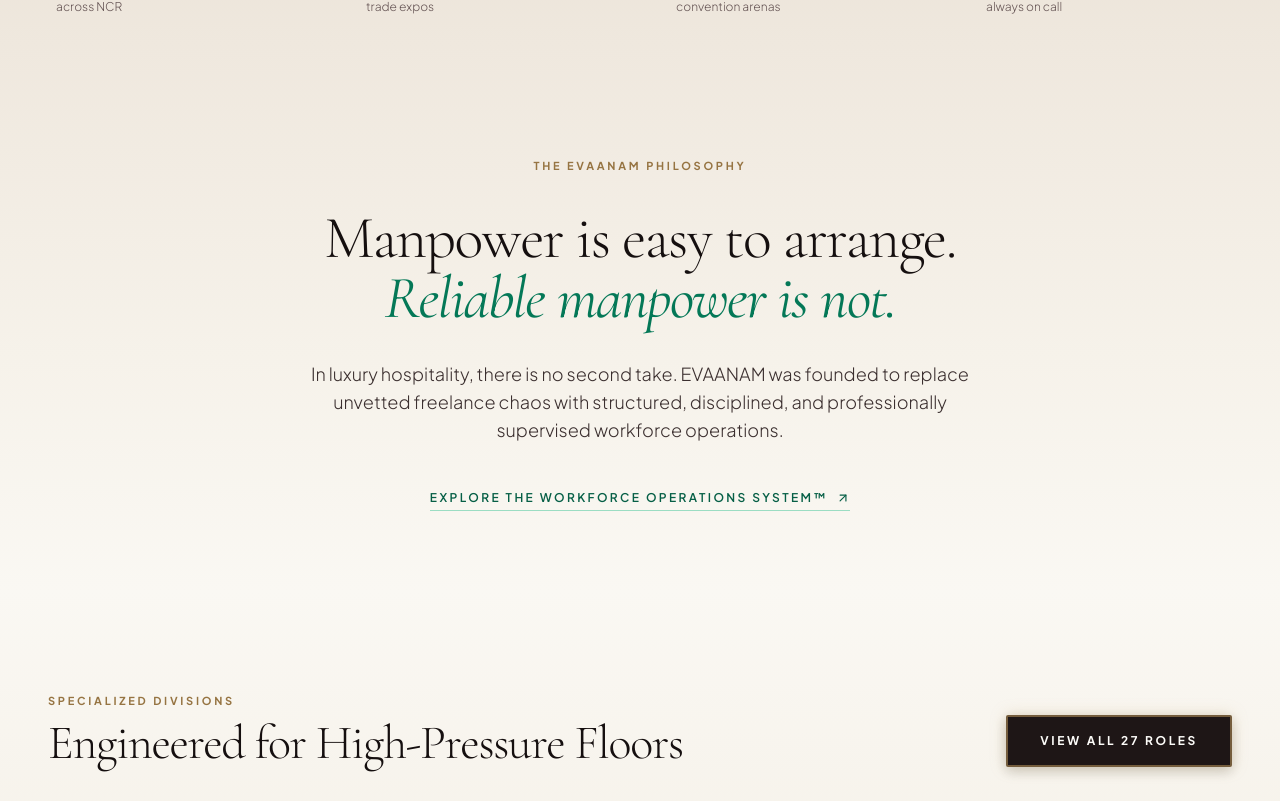
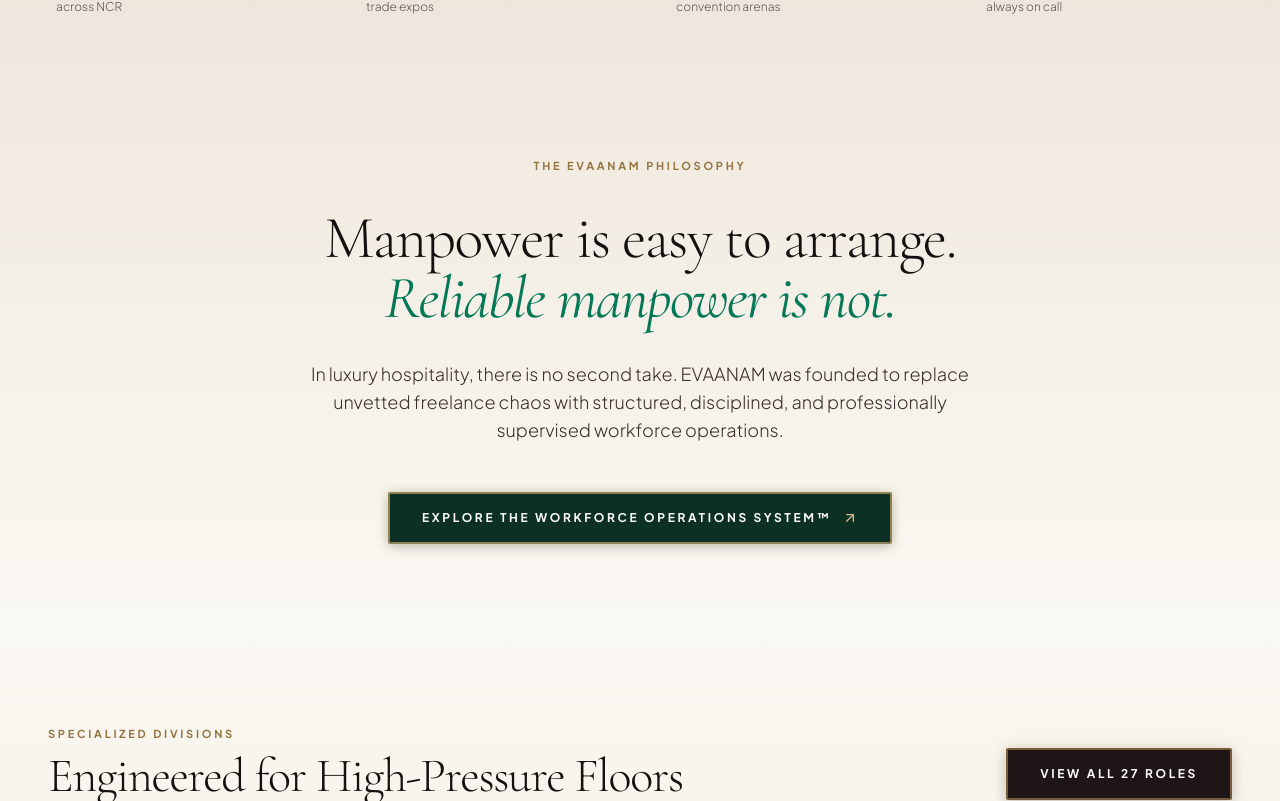
Before and after one commit to zbr-khn/evaanam-website, a React (Vite) app: page / in a window 1280 px wide. Shown: the part 1999-2800 px from the top of the page. Built offline with nearby package versions, Linux system fonts and the light colour scheme; a web font is replaced by a local one.

Commit message:
feat: convert Explore Workforce Operations System and all actions to bold enclosed themed-filled glowing buttons with ambient luxury pulse

```diff
--- a/src/pages/HomePage.jsx
+++ b/src/pages/HomePage.jsx
@@ -131,13 +131,13 @@
               <p className="text-base sm:text-lg font-light leading-relaxed max-w-2xl mx-auto">
                 In luxury hospitality, there is no second take. EVAANAM was founded to replace unvetted freelance chaos with structured, disciplined, and professionally supervised workforce operations.
               </p>
-              <div className="pt-2">
+              <div className="pt-4 flex justify-center">
                 <Link
                   to="/why-us"
-                  className="inline-flex items-center space-x-2 text-xs uppercase tracking-[0.2em] font-semibold text-emerald-800 dark:text-emerald-400 hover:opacity-80 transition-opacity border-b border-emerald-500/40 pb-1"
+                  className="btn-primary group"
                 >
                   <span>Explore The Workforce Operations System™</span>
-                  <ArrowUpRight className="w-3.5 h-3.5" />
+                  <ArrowUpRight className="w-4 h-4 ml-2.5 text-bronze-300 dark:text-night-950 group-hover:translate-x-0.5 group-hover:-translate-y-0.5 transition-transform" />
                 </Link>
               </div>
             </div>
@@ -484,9 +484,9 @@
                   <div className="pt-3 flex flex-wrap items-center gap-4">
                     <button
                       onClick={() => window.dispatchEvent(new CustomEvent("open-eva-chat"))}
-                      className="px-6 py-3.5 bg-gradient-to-r from-amber-600 to-amber-700 hover:from-amber-500 hover:to-amber-600 dark:from-amber-500 dark:to-amber-600 text-cream-50 dark:text-night-950 rounded-sm font-bold text-xs uppercase tracking-wider shadow-lg flex items-center space-x-2 transition-all duration-300 hover:scale-105"
+                      className="btn-bronze group"
                     >
-                      <MessageSquare className="w-4 h-4" />
+                      <MessageSquare className="w-4 h-4 mr-2" />
                       <span>Chat with Eva Now</span>
                     </button>
 
@@ -494,10 +494,10 @@
                       href="https://wa.me/919310039929?text=Hello%20Eva%20%26%20EVAANAM%20Team,%20I%20would%20like%20to%20consult%20on%20manpower%20staffing%20for%20an%20upcoming%20event."
                       target="_blank"
                       rel="noopener noreferrer"
-                      className="px-6 py-3.5 bg-cream-200 hover:bg-cream-300 dark:bg-cream-100/10 dark:hover:bg-cream-100/20 text-chocolate-900 dark:text-cream-100 border border-chocolate-700/20 dark:border-bronze-500/40 rounded-sm font-semibold text-xs uppercase tracking-wider transition-all duration-300 flex items-center space-x-2 shadow-sm"
+                      className="btn-secondary group"
                     >
                       <span>Open Direct WhatsApp</span>
-                      <ArrowUpRight className="w-4 h-4 text-amber-700 dark:text-bronze-400" />
+                      <ArrowUpRight className="w-4 h-4 ml-2 text-amber-500 dark:text-bronze-300 group-hover:translate-x-0.5 group-hover:-translate-y-0.5 transition-transform" />
                     </a>
                   </div>
                 </div>
@@ -575,13 +575,13 @@
                 href="#contact-form-section"
                 className="btn-primary px-10 py-4 text-xs font-bold"
               >
-                Request Manpower
+                <span>Request Manpower</span>
               </a>
               <a
                 href={`tel:${COMPANY_INFO.phones[0].number}`}
-                className="text-xs uppercase tracking-[0.2em] font-semibold text-emerald-900 dark:text-emerald-300 hover:opacity-80 transition-opacity"
+                className="btn-secondary px-8 py-4 text-xs font-bold"
               >
-                Or Call Operations: {COMPANY_INFO.phones[0].display}
+                <span>Call Operations: {COMPANY_INFO.phones[0].display}</span>
               </a>
             </div>
           </div>
```
